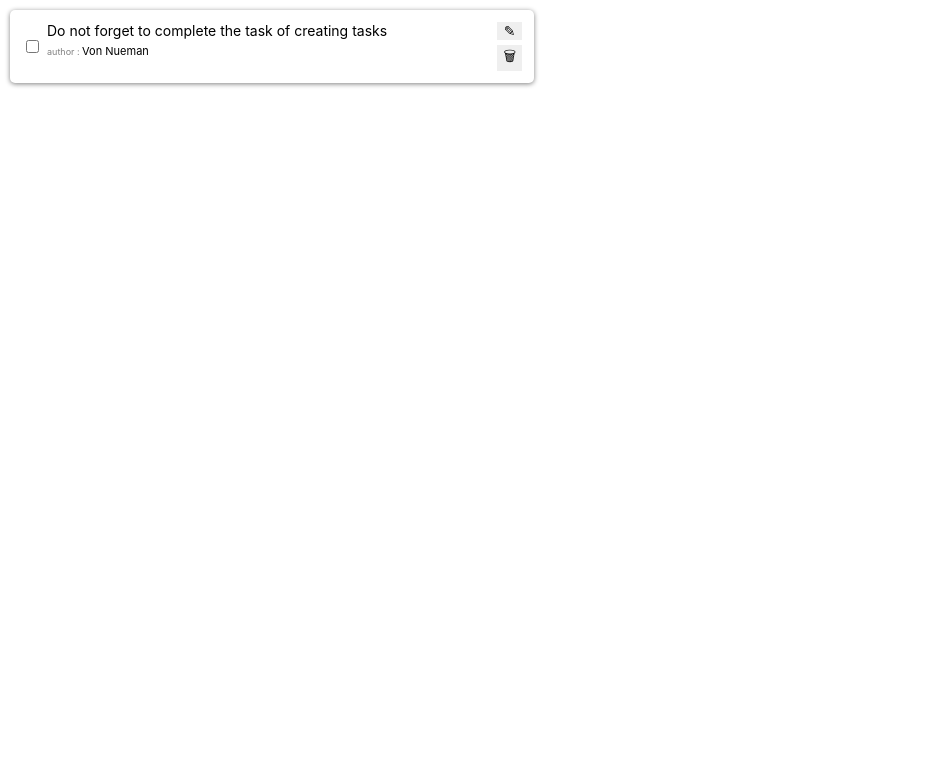
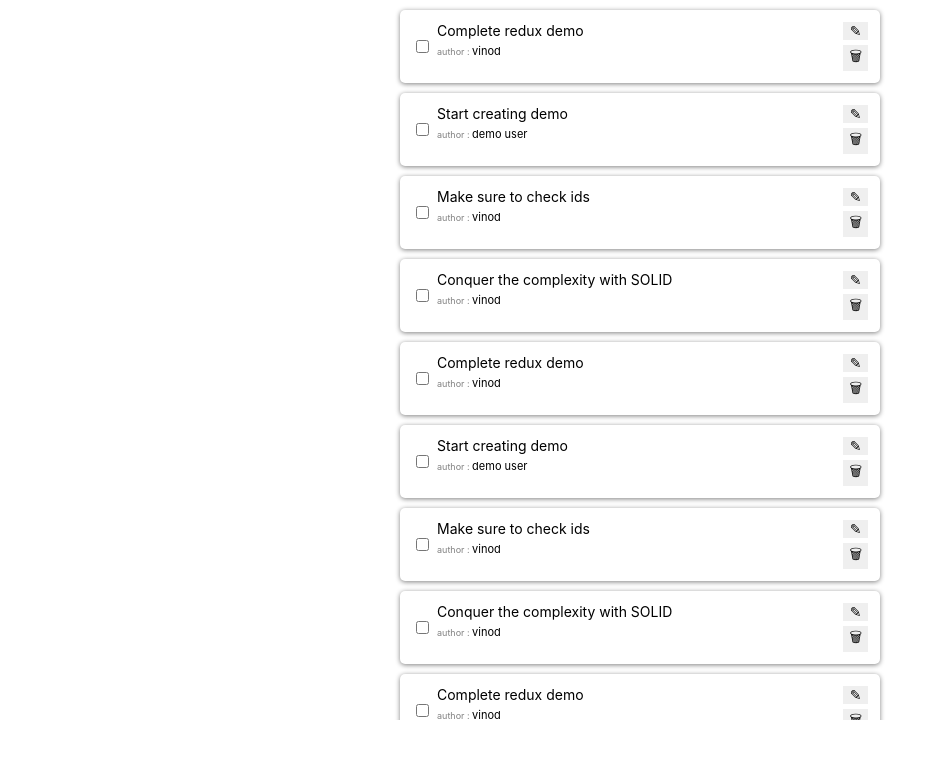
Before and after one commit to vinodkv2511/react-patterns-demo, a React (Create React App) app: page / in a window 1280 px wide. Shown: the top 758 px of the page, without its empty margins (0-939 px from the left). Built offline with nearby package versions, Linux system fonts and the light colour scheme.

Commit message:
Create and add item list

```diff
--- a/src/App.js
+++ b/src/App.js
@@ -1,21 +1,123 @@
 import React from 'react';
 
-import Item from './components/item/item';
+import List from './components/ItemList/itemList';
 
 function App() {
   return (
-    <div className="container">
-      <Item
-        task={{
-          title: 'Do not forget to complete the task of creating tasks',
-          author: {
-            id: 1,
-            name: 'Von Nueman'
-          }
-        }}
-      />
+    <div style={styles.container}>
+      <List items={tempItems} />
     </div>
   );
 }
 
+const styles = {
+  container: {
+    width: '100vw',
+    display: 'flex',
+    flexDirection: 'column',
+    alignItems: 'center',
+  }
+}
+
+const tempItems = [
+  {
+    id: 1,
+    title: 'Complete redux demo',
+    author: {
+      id: 1,
+      name: 'vinod'
+    }
+  },
+  {
+    id: 2,
+    title: 'Start creating demo',
+    author: {
+      id: 2,
+      name: 'demo user'
+    }
+  },
+  {
+    id: 3,
+    title: 'Make sure to check ids',
+    author: {
+      id: 1,
+      name: 'vinod'
+    }
+  },
+  {
+    id: 4,
+    title: 'Conquer the complexity with SOLID',
+    author: {
+      id: 1,
+      name: 'vinod'
+    }
+  },
+
+  {
+    id: 5,
+    title: 'Complete redux demo',
+    author: {
+      id: 1,
+      name: 'vinod'
+    }
+  },
+  {
+    id: 6,
+    title: 'Start creating demo',
+    author: {
+      id: 2,
+      name: 'demo user'
+    }
+  },
+  {
+    id: 7,
+    title: 'Make sure to check ids',
+    author: {
+      id: 1,
+      name: 'vinod'
+    }
+  },
+  {
+    id: 8,
+    title: 'Conquer the complexity with SOLID',
+    author: {
+      id: 1,
+      name: 'vinod'
+    }
+  },
+
+  {
+    id: 9,
+    title: 'Complete redux demo',
+    author: {
+      id: 1,
+      name: 'vinod'
+    }
+  },
+  {
+    id: 10,
+    title: 'Start creating demo',
+    author: {
+      id: 2,
+      name: 'demo user'
+    }
+  },
+  {
+    id: 11,
+    title: 'Make sure to check ids',
+    author: {
+      id: 1,
+      name: 'vinod'
+    }
+  },
+  {
+    id: 12,
+    title: 'Conquer the complexity with SOLID',
+    author: {
+      id: 1,
+      name: 'vinod'
+    }
+  }
+]
+
 export default App;
--- /dev/null
+++ b/src/components/ItemList/itemList.js
@@ -0,0 +1,26 @@
+import React from 'react';
+import Item from '../item/item';
+
+const List = (props) => {
+    return (
+        <div style={styles.list}>
+            {renderItems(props.items)}
+        </div>
+    )
+}
+
+const renderItems = (itemList) => {
+    return itemList.map( (item) => {
+        return <Item key={`task-${item.id}`} task={item}/>
+    })
+}
+
+const styles = {
+    list: {
+        height: 'calc(100vh - 80px)',
+        overflowY: 'auto',
+        width: '500px',
+    }
+}
+
+export default List;
```
